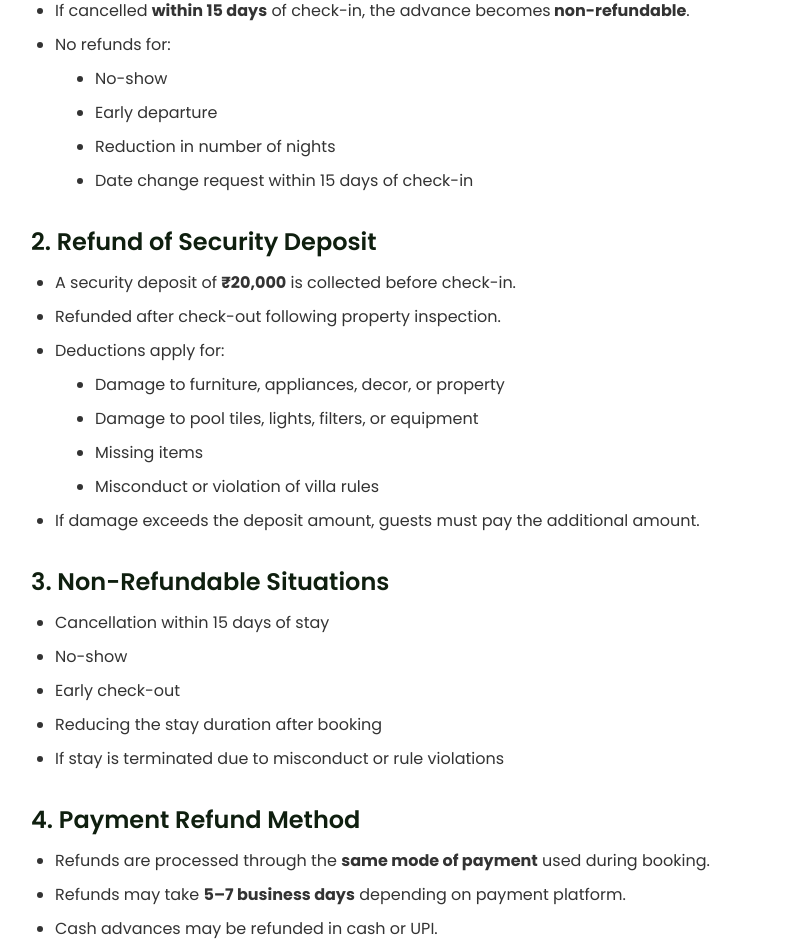
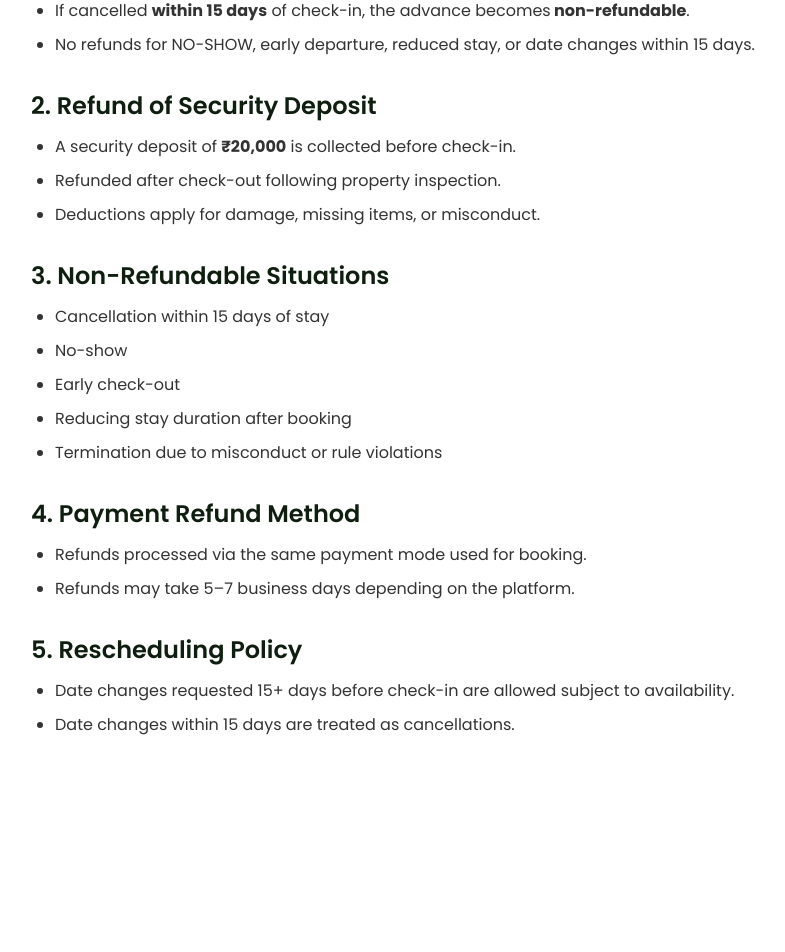
Before and after one commit to intelligencefordm-glitch/villa-anantara-web, a Next.js app: page /refund in a window 1280 px wide. Shown: the part 240-1192 px from the top of the page, without its empty margins (185-970 px from the left). After the commit the page ends 1074 px from the top, so only its background shows below. Built offline with nearby package versions, Linux system fonts and the light colour scheme.

Commit message:
Update page.tsx

```diff
--- a/app/refund/page.tsx
+++ b/app/refund/page.tsx
@@ -11,7 +11,6 @@ export default function RefundPolicyPage() {
 
       <div className="space-y-8 text-[#333] leading-relaxed font-poppins">
 
-        {/* Section 1 */}
         <section>
           <h2 className="text-2xl font-semibold text-[#0F1F0F] mb-3">
             1. Cancellation Rules
@@ -25,42 +24,21 @@ export default function RefundPolicyPage() {
               If cancelled <strong>within 15 days</strong> of check-in, the advance becomes
               <strong> non-refundable</strong>.
             </li>
-            <li>No refunds for:</li>
-            <ul className="list-disc ml-10 space-y-2">
-              <li>No-show</li>
-              <li>Early departure</li>
-              <li>Reduction in number of nights</li>
-              <li>Date change request within 15 days of check-in</li>
-            </ul>
+            <li>No refunds for NO-SHOW, early departure, reduced stay, or date changes within 15 days.</li>
           </ul>
         </section>
 
-        {/* Section 2 */}
         <section>
           <h2 className="text-2xl font-semibold text-[#0F1F0F] mb-3">
             2. Refund of Security Deposit
           </h2>
           <ul className="list-disc ml-6 space-y-2">
-            <li>
-              A security deposit of <strong>₹20,000</strong> is collected before check-in.
-            </li>
-            <li>
-              Refunded after check-out following property inspection.
-            </li>
-            <li>Deductions apply for:</li>
-            <ul className="list-disc ml-10 space-y-2">
-              <li>Damage to furniture, appliances, decor, or property</li>
-              <li>Damage to pool tiles, lights, filters, or equipment</li>
-              <li>Missing items</li>
-              <li>Misconduct or violation of villa rules</li>
-            </ul>
-            <li>
-              If damage exceeds the deposit amount, guests must pay the additional amount.
-            </li>
+            <li>A security deposit of <strong>₹20,000</strong> is collected before check-in.</li>
+            <li>Refunded after check-out following property inspection.</li>
+            <li>Deductions apply for damage, missing items, or misconduct.</li>
           </ul>
         </section>
 
-        {/* Section 3 */}
         <section>
           <h2 className="text-2xl font-semibold text-[#0F1F0F] mb-3">
             3. Non-Refundable Situations
@@ -69,44 +47,28 @@ export default function RefundPolicyPage() {
             <li>Cancellation within 15 days of stay</li>
             <li>No-show</li>
             <li>Early check-out</li>
-            <li>Reducing the stay duration after booking</li>
-            <li>If stay is terminated due to misconduct or rule violations</li>
+            <li>Reducing stay duration after booking</li>
+            <li>Termination due to misconduct or rule violations</li>
           </ul>
         </section>
 
-        {/* Section 4 */}
         <section>
           <h2 className="text-2xl font-semibold text-[#0F1F0F] mb-3">
             4. Payment Refund Method
           </h2>
           <ul className="list-disc ml-6 space-y-2">
-            <li>
-              Refunds are processed through the{" "}
-              <strong>same mode of payment</strong> used during booking.
-            </li>
-            <li>
-              Refunds may take <strong>5–7 business days</strong> depending on payment platform.
-            </li>
-            <li>
-              Cash advances may be refunded in cash or UPI.
-            </li>
+            <li>Refunds processed via the same payment mode used for booking.</li>
+            <li>Refunds may take 5–7 business days depending on the platform.</li>
           </ul>
         </section>
 
-        {/* Section 5 */}
         <section>
           <h2 className="text-2xl font-semibold text-[#0F1F0F] mb-3">
             5. Rescheduling Policy
           </h2>
           <ul className="list-disc ml-6 space-y-2">
-            <li>
-              Date changes requested <strong>15 days or more</strong> before check-in
-              are allowed, subject to availability.
-            </li>
-            <li>
-              Date changes requested within 15 days are treated as a
-              <strong> cancellation</strong>.
-            </li>
+            <li>Date changes requested 15+ days before check-in are allowed subject to availability.</li>
+            <li>Date changes within 15 days are treated as cancellations.</li>
           </ul>
         </section>
 
```
